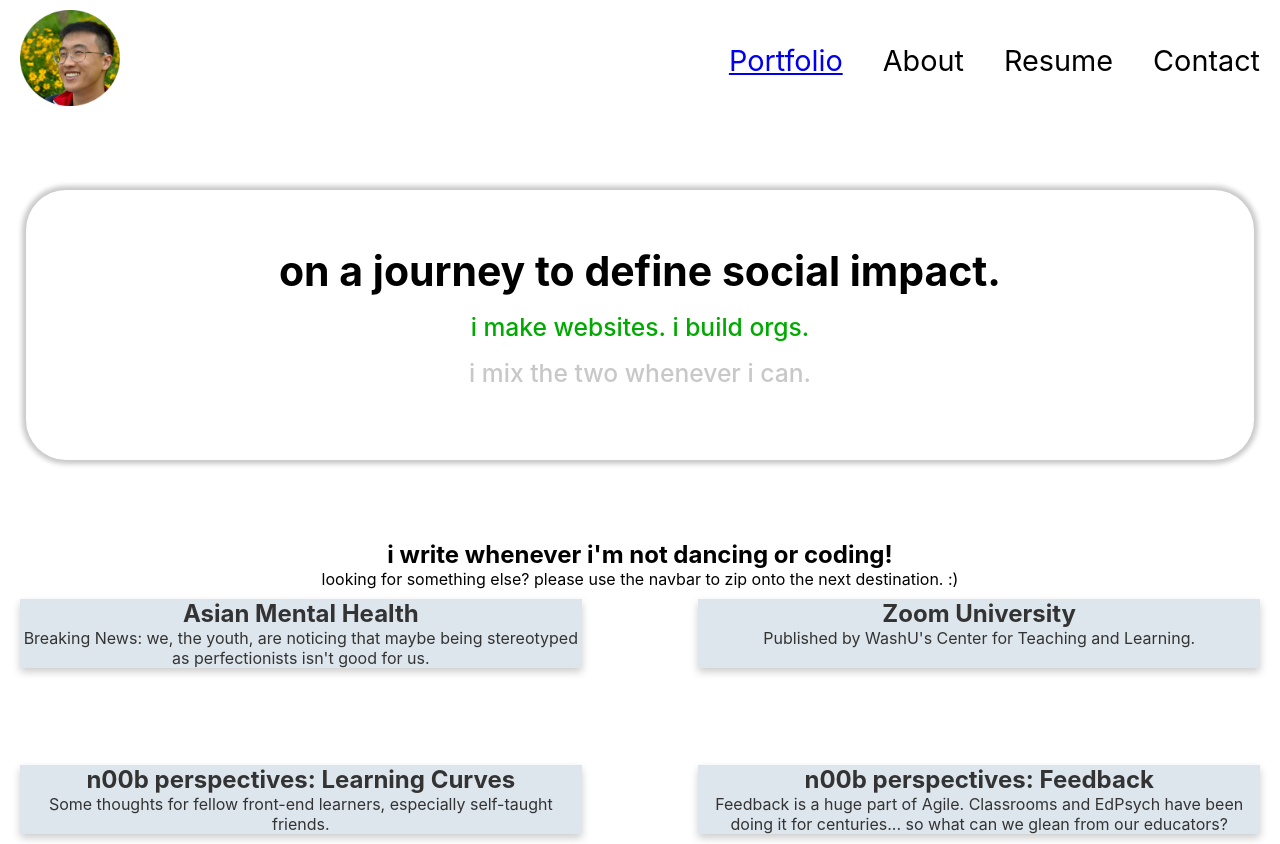
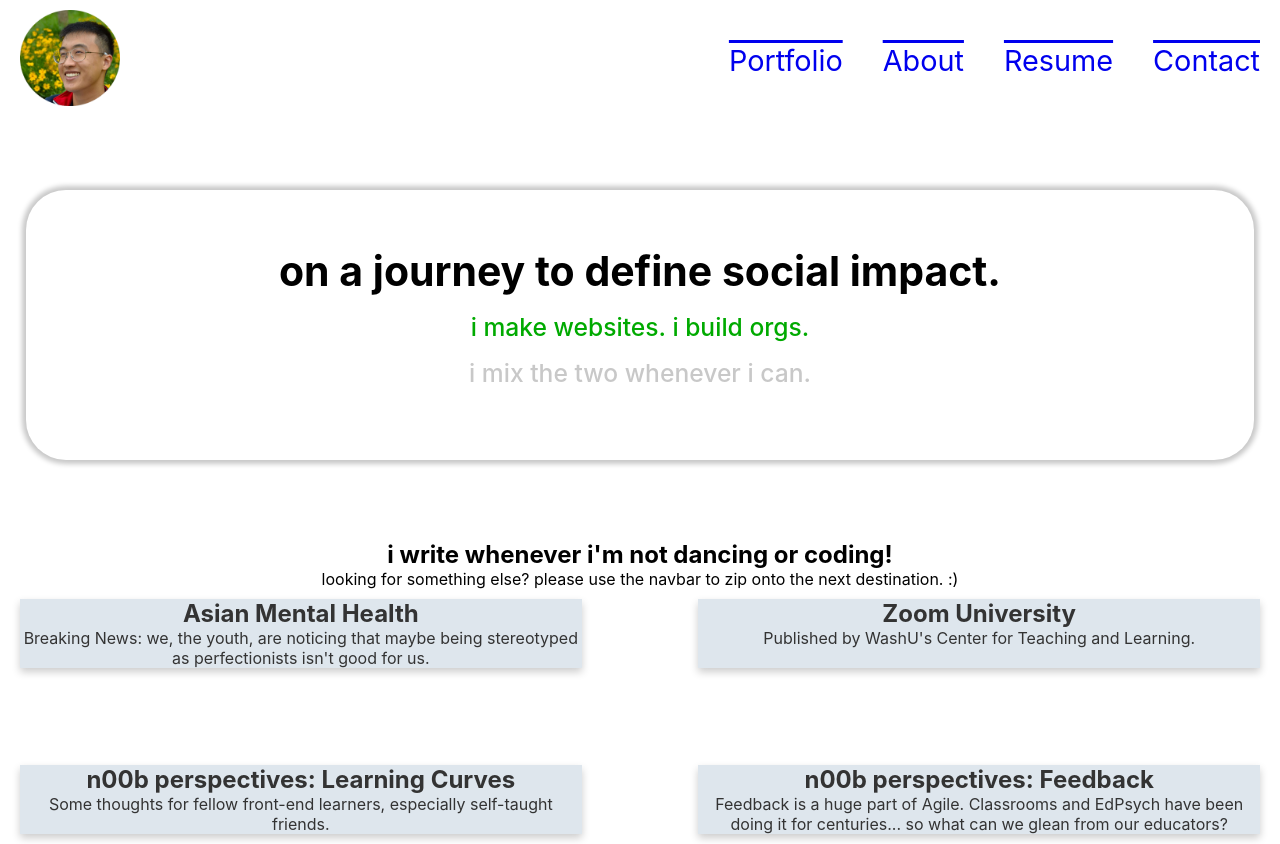
Before and after one commit to michaelge21/portfolio-vue, a Vue app: page / in a window 1280 px wide. Built offline with nearby package versions, Linux system fonts and the light colour scheme.

Commit message:
prelim navbar fixes!

```diff
--- a/src/components/NavBar.vue
+++ b/src/components/NavBar.vue
@@ -1,14 +1,24 @@
 <template>
   <ul>
     <li>
-      <a :href="relativeURL"></a>
+      <a :href="this.homeURL"></a>
     </li>
     <li>
-      <a href="src/pages/portfolio/index.html">Portfolio</a>
+      <a
+        :class="{ disableLink: this.disableLink == 1 }"
+        :href="this.portfolioURL"
+        >Portfolio</a
+      >
     </li>
-    <li>About</li>
-    <li>Resume</li>
-    <li>Contact</li>
+    <li>
+      <a :class="{ disableLink: this.disableLink == 2 }" :href="this.aboutURL"
+        >About</a
+      >
+    </li>
+    <li>
+      <a href="#">Resume</a>
+    </li>
+    <li><a href="#">Contact</a></li>
   </ul>
 </template>
 
@@ -16,15 +26,43 @@
 export default {
   name: "NavBar",
   data() {
-    return {
-      relativeURL: "#",
-    };
+    return {};
   },
-  props: {},
+  props: {
+    homeURL: {
+      type: String,
+      default() {
+        return "#";
+      },
+    },
+    portfolioURL: {
+      type: String,
+      default() {
+        return "./src/pages/portfolio/index.html";
+      },
+    },
+    aboutURL: {
+      type: String,
+      default() {
+        return "./src/pages/about/index.html";
+      },
+    },
+    disableLink: {
+      type: Number,
+    },
+  },
+  // newPortfolioURL : {
+  //   type: Object,
+  //   default() {
+  //     return {
+  //       color: "#222222"
+  //     }
+  //   }
+  // }
 };
 </script>
 
-<style scoped>
+<style lang="scss" scoped>
 ul {
   display: flex;
   place-items: center;
@@ -41,17 +79,26 @@ li:first-child {
   width: 100px;
   height: 100px;
   position: relative;
-}
-
-li:first-child a {
-  position: absolute;
-  width: 100%;
-  height: 100%;
-  border-radius: 50%;
+  a {
+    position: absolute;
+    width: 100%;
+    height: 100%;
+    border-radius: 50%;
+  }
 }
 
 li {
   margin: 10px 20px 0 20px;
   font-size: calc(1vw + 1vh + 0.5rem);
+
+  a {
+    text-decoration: overline;
+    text-decoration-thickness: 3px;
+  }
+}
+
+.disableLink {
+  text-decoration: none;
+  pointer-events: none;
 }
 </style>
--- /dev/null
+++ b/src/pages/about/main.js
@@ -0,0 +1,4 @@
+import { createApp } from "vue";
+import About from "./About.vue";
+
+createApp(About).mount("#app");
--- a/src/pages/home/App.vue
+++ b/src/pages/home/App.vue
@@ -78,7 +78,7 @@ export default {
     },
 
     convertToBlue() {
-      this.blue = Math.round(((this.mouseY * 5) / window.innerWidth) * 255);
+      this.blue = Math.round(((this.mouseY * 6) / window.innerWidth) * 255);
       return this.blue;
     },
 
--- a/src/pages/portfolio/Portfolio.vue
+++ b/src/pages/portfolio/Portfolio.vue
@@ -1,5 +1,5 @@
 <template>
-  <NavBar></NavBar>
+  <NavBar :disableLink="1" :homeURL="'../../../index.html'"></NavBar>
 
   <main>
     <User :age="age"></User>
```
Also changed, not shown: src/pages/about/About.vue (added, +16 -0 lines), src/pages/about/index.html (added, +13 -0 lines).
